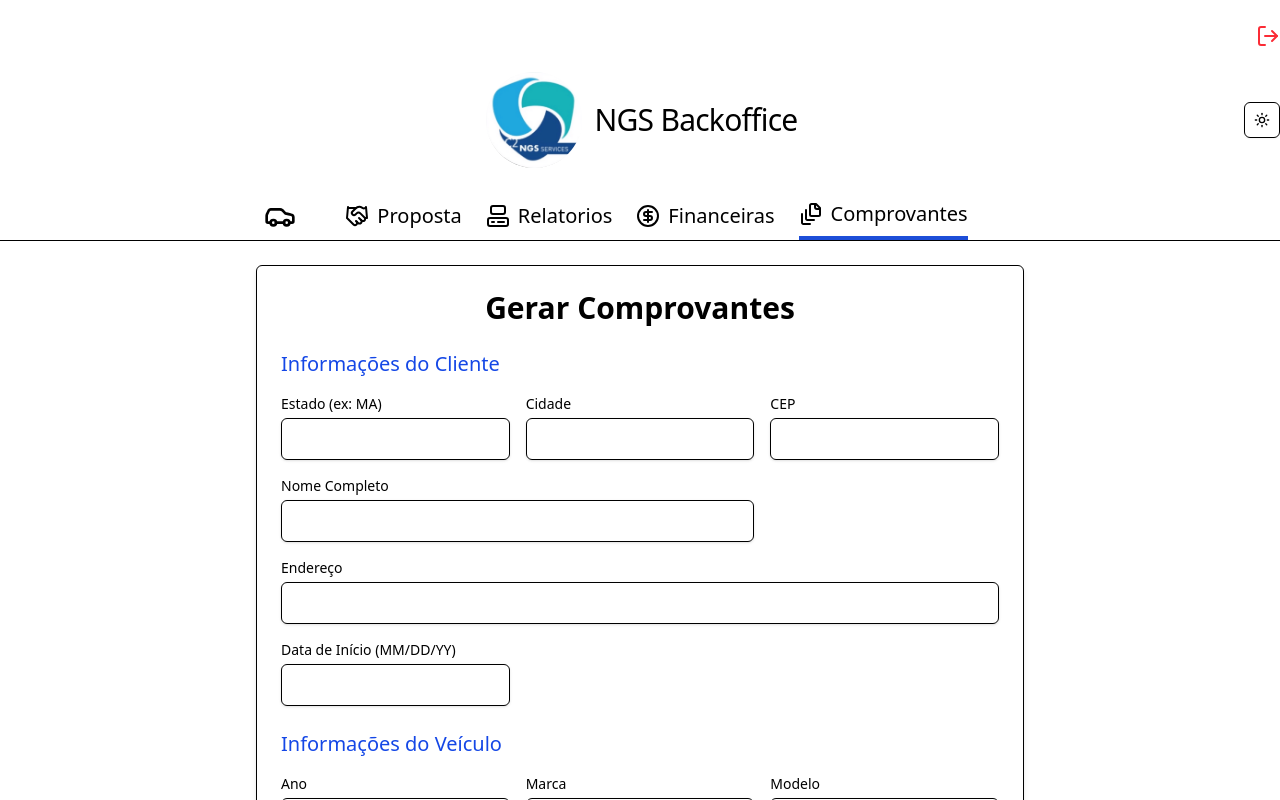
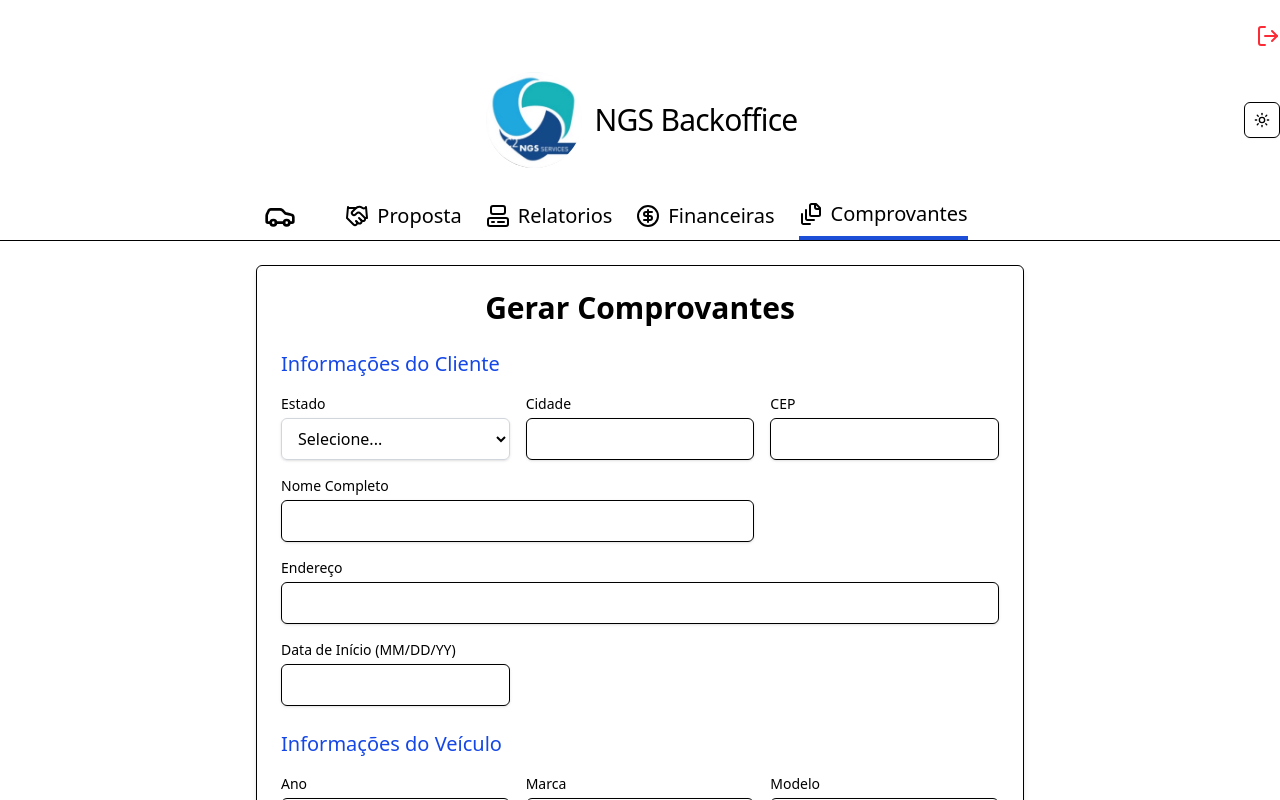
Before and after one commit to rayzen2002/NGS-application, a Next.js app: page /backofficer/comprovantes in a window 1280 px wide. Shown: the top 800 px of the page. Built offline with nearby package versions, Linux system fonts and the light colour scheme.

Commit message:
Feat: Addind Fool proof to the form

```diff
--- a/app/backofficer/comprovantes/page.tsx
+++ b/app/backofficer/comprovantes/page.tsx
@@ -41,6 +41,11 @@ interface InputFieldProps {
 type FormData = z.infer<typeof formSchema>;
 
 export default function Comprovantes() {
+  const validStates = [
+  'AR', 'CT', 'FL', 'GA', 'MA', 'MD', 'ME',
+  'NC', 'NJ', 'NY', 'OH', 'PA', 'RI'
+] as const;
+
   const {
     register,
     handleSubmit,
@@ -84,7 +89,21 @@ export default function Comprovantes() {
           <section>
             <h2 className="text-xl font-medium mb-4 text-blue-700">Informações do Cliente</h2>
             <div className="grid grid-cols-1 md:grid-cols-3 gap-4">
-              <InputField name="state" label="Estado (ex: MA)" register={register} errors={errors} />
+              <div>
+            <label className="block text-sm font-medium">Estado</label>
+            <select
+              {...register('state')}
+              className="mt-1 block w-full border border-gray-300 rounded-md px-3 py-2 shadow-sm focus:ring-blue-500 focus:border-blue-500"
+            >
+              <option value="">Selecione...</option>
+              {validStates.map((uf) => (
+                <option key={uf} value={uf}>{uf}</option>
+              ))}
+            </select>
+            {errors.state && (
+              <p className="text-sm text-red-500 mt-1">{errors.state.message}</p>
+            )}
+          </div>
               <InputField name="city" label="Cidade" register={register} errors={errors} />
               <InputField name="zip_code" label="CEP" register={register} errors={errors} />
               <InputField name="full_name" label="Nome Completo" register={register} errors={errors} className="md:col-span-2" />
@@ -150,10 +169,14 @@ export default function Comprovantes() {
 function InputField({ name, label, register, errors, className = '' }: InputFieldProps) {
   return (
     <div className={className}>
-      <label className="block text-sm font-medium  ">{label}</label>
+      <label className="block text-sm font-medium">{label}</label>
       <input
-        {...register(name)}
-        className="mt-1 block w-full border  rounded-md px-3 py-2 shadow-sm "
+        {...register(name, {
+          onChange: (e) => {
+            e.target.value = e.target.value.toUpperCase();
+          },
+        })}
+        className="uppercase mt-1 block w-full border rounded-md px-3 py-2 shadow-sm"
       />
       {errors[name] && (
         <p className="text-sm text-red-500 mt-1">{errors[name]?.message}</p>
```
